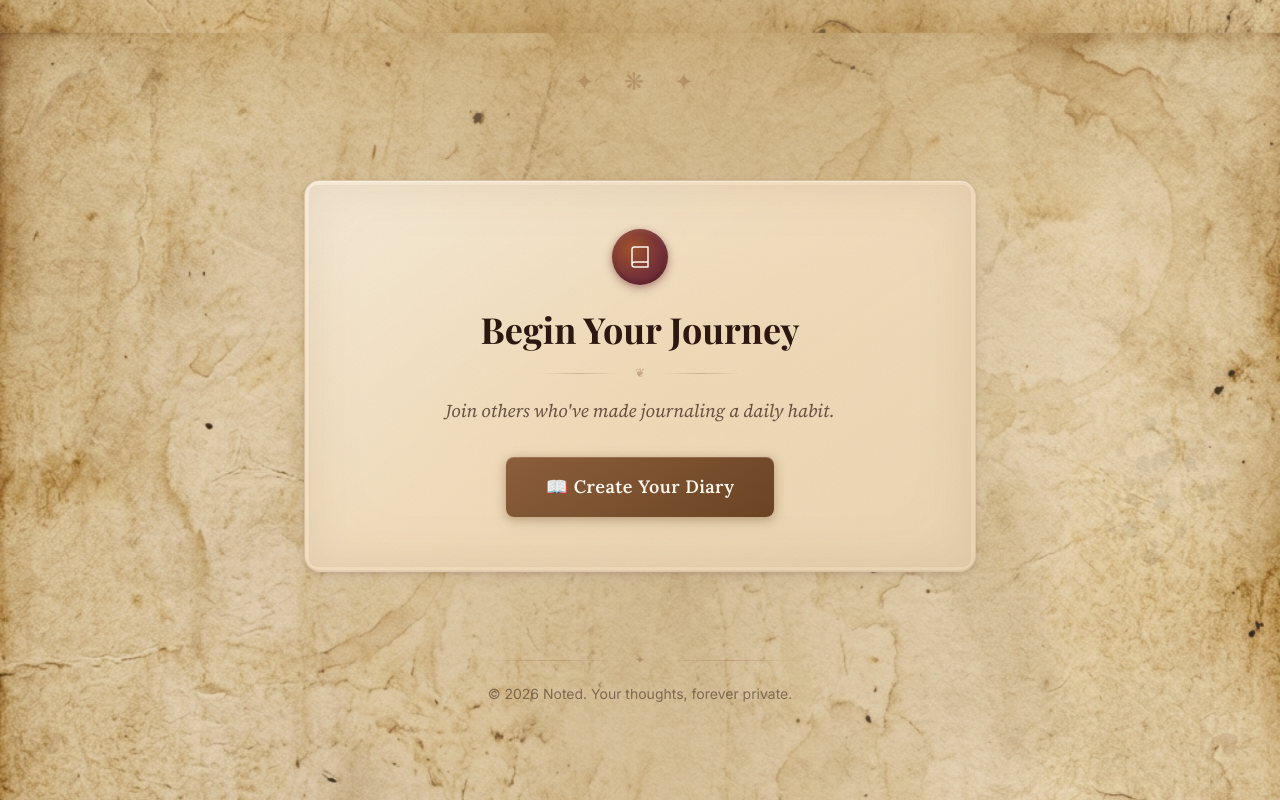
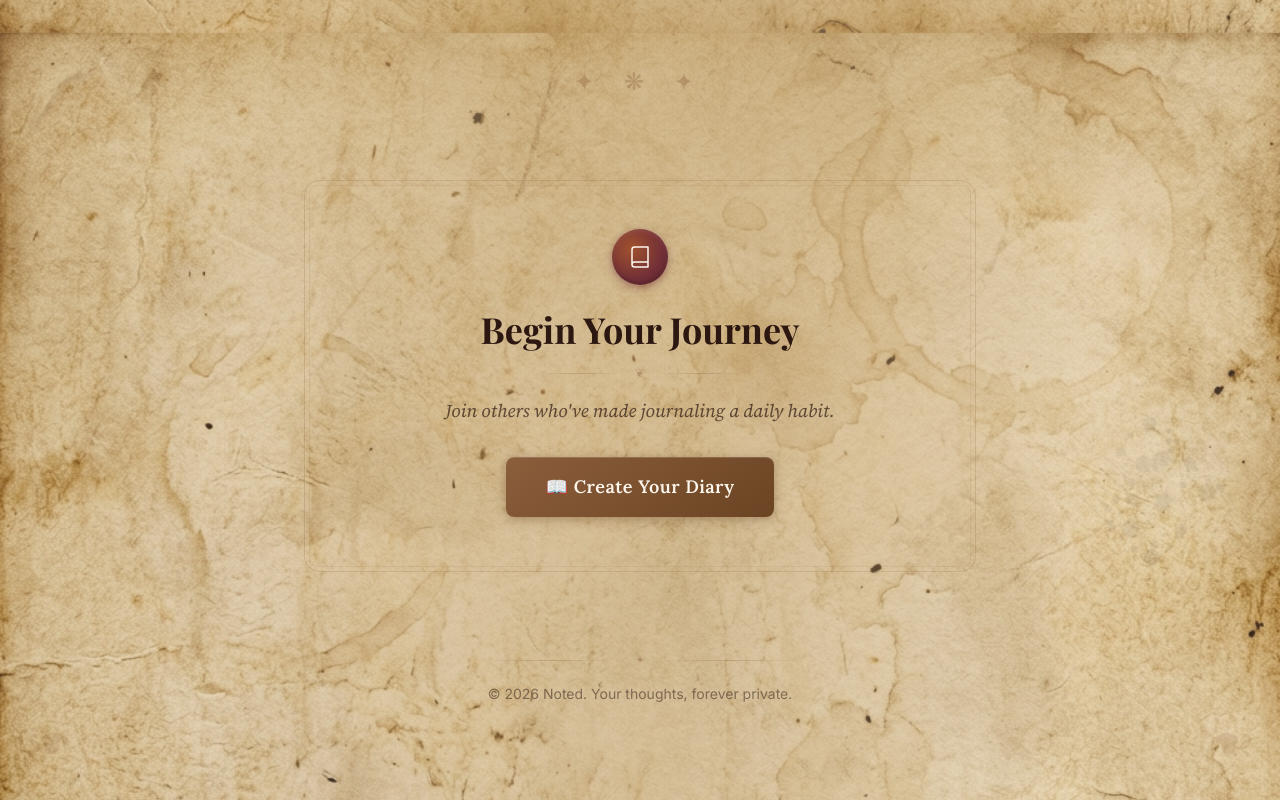
Before and after one commit to Harshit-code-tech/personal-diary, a Next.js app: page / in a window 1280 px wide. Shown: the part 1247-2047 px from the top of the page. Built offline with nearby package versions, Linux system fonts and the light colour scheme.

Commit message:
home page

```diff
--- a/app/page.tsx
+++ b/app/page.tsx
@@ -181,7 +181,7 @@ export default function Home() {
           <div className="vintage-flourish mt-16 sm:mt-20 mb-16 sm:mb-20">✦ ❋ ✦</div>
 
           {/* Call to Action Section — Vintage framed card */}
-          <div className="vintage-card vintage-frame rounded-xl sm:rounded-2xl p-8 sm:p-10 lg:p-12 max-w-2xl mx-auto candlelight-glow">
+          <div className="vintage-frame rounded-xl sm:rounded-2xl p-8 sm:p-10 lg:p-12 max-w-2xl mx-auto candlelight-glow">
             <div className="relative z-10">
               <div className="flex justify-center mb-6">
                 <div className="wax-seal w-14 h-14">
```
